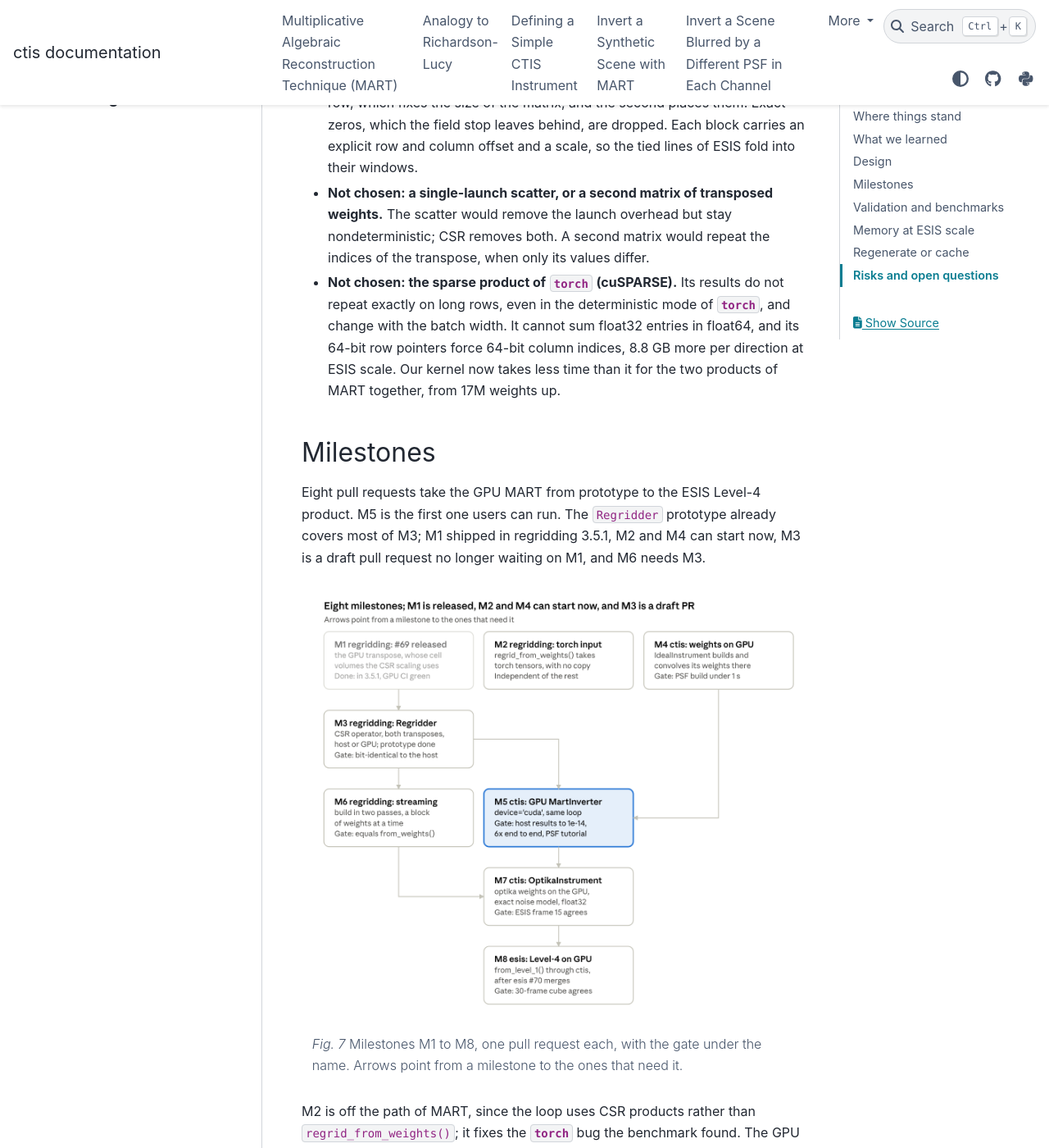
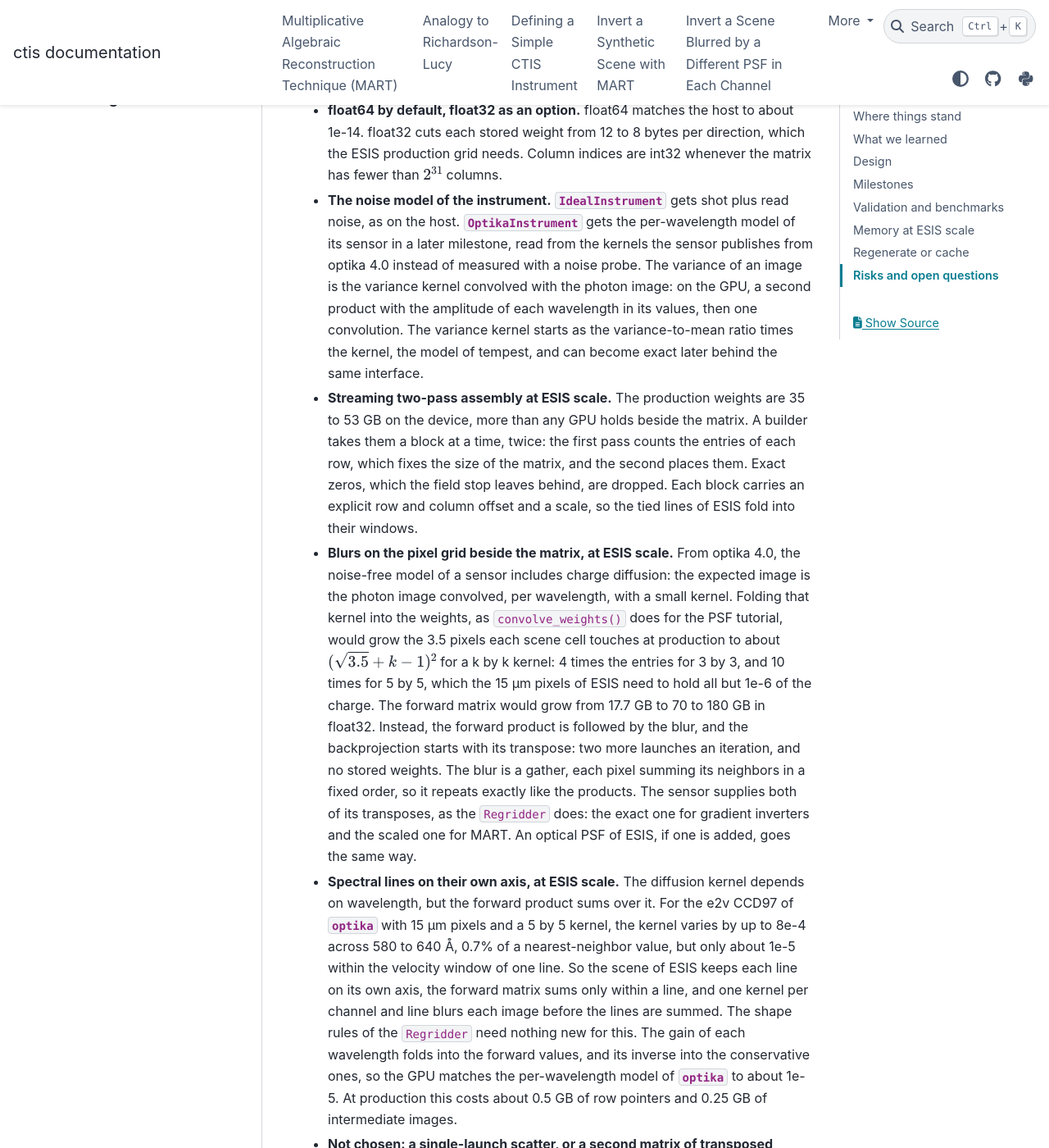
Before and after one commit to sun-data/ctis, a Sphinx documentation site: the page built from docs/roadmap/cuda-mart.rst, in a window 1280 px wide and 1400 px high, scrolled down 6373 px. Shown: the whole window at 82% size. Built offline with Sphinx 7.4.7 and the PyData theme 0.15.4, drawn with Linux system fonts in a browser that asks for light colours; the version number could not be read and is left out; some of the changed text lies outside the part shown.

Commit message:
Plan the charge diffusion of the optika sensor into the roadmap.
At ESIS scale the sensor's blur goes beside the CSR matrix rather than
into it, spectral lines keep their own axis, M7 reads the noise model
from the kernels optika 4.0 publishes, and M7 and M8 reproduce tempest
with diffusion off.

Co-Authored-By: Claude Opus 5.5 <noreply@anthropic.com>
Claude-Session: https://claude.ai/code/session_01GqceVSp8s2msxj1Dr9MrGU

```diff
--- a/docs/roadmap/cuda-mart.rst
+++ b/docs/roadmap/cuda-mart.rst
@@ -1,14 +1,15 @@
 CUDA MART Roadmap
 =================
 
-*As of 2026-10-08.*
+*As of 2026-10-12.*
 
 Every numerical piece of a CUDA implementation of MART now exists,
 and a prototype ``regridding.Regridder`` joins most of them:
 one sparse CSR operator with both of its transposes, assembled on the GPU.
-What remains is a GPU path in :class:`~ctis.inverters.MartInverter`,
-and a streaming build for weights too large to hold at once,
-which the ESIS Level-4 product needs.
+What remains is a GPU path in :class:`~ctis.inverters.MartInverter`
+and, for the ESIS Level-4 product,
+a streaming build for weights too large to hold at once,
+with the charge diffusion of the sensor applied beside the matrix.
 
 Where things stand
 ------------------
@@ -57,6 +58,11 @@ Where things stand
       - Weights as one CSR matrix with an explicit transpose;
         its CUDA product is that of :mod:`torch`, which does not repeat exactly on long rows;
         the regridding prototype generalizes it
+    * - Sensor kernels, with charge diffusion
+      - `optika #255 <https://github.com/sun-data/optika/pull/255>`__, for optika 4.0
+      - Draft
+      - The blur of the noise-free sensor as a kernel per wavelength,
+        its exact and scaled transposes, and a variance kernel for the noise model
     * - Level-4 GPU MART scripts
       - esis ``wip/level4-tempest-tooling``
       - Unmerged scripts
@@ -209,8 +215,16 @@ only the two products and where the arrays live differ.
   Column indices are int32 whenever the matrix has fewer than :math:`2^{31}` columns.
 - **The noise model of the instrument.**
   :class:`~ctis.instruments.IdealInstrument` gets shot plus read noise, as on the host.
-  :class:`~ctis.instruments.OptikaInstrument` gets the exact per-wavelength model of tempest,
-  measured with its noise probe, in a later milestone.
+  :class:`~ctis.instruments.OptikaInstrument` gets the per-wavelength model of its sensor
+  in a later milestone,
+  read from the kernels the sensor publishes from optika 4.0
+  instead of measured with a noise probe.
+  The variance of an image is the variance kernel convolved with the photon image:
+  on the GPU, a second product with the amplitude of each wavelength in its values,
+  then one convolution.
+  The variance kernel starts as the variance-to-mean ratio times the kernel,
+  the model of tempest,
+  and can become exact later behind the same interface.
 - **Streaming two-pass assembly at ESIS scale.**
   The production weights are 35 to 53 GB on the device,
   more than any GPU holds beside the matrix.
@@ -220,6 +234,36 @@ only the two products and where the arrays live differ.
   Exact zeros, which the field stop leaves behind, are dropped.
   Each block carries an explicit row and column offset and a scale,
   so the tied lines of ESIS fold into their windows.
+- **Blurs on the pixel grid beside the matrix, at ESIS scale.**
+  From optika 4.0, the noise-free model of a sensor includes charge diffusion:
+  the expected image is the photon image convolved, per wavelength, with a small kernel.
+  Folding that kernel into the weights, as ``convolve_weights()`` does for the PSF tutorial,
+  would grow the 3.5 pixels each scene cell touches at production
+  to about :math:`(\sqrt{3.5} + k - 1)^2` for a k by k kernel:
+  4 times the entries for 3 by 3, and 10 times for 5 by 5,
+  which the 15 µm pixels of ESIS need to hold all but 1e-6 of the charge.
+  The forward matrix would grow from 17.7 GB to 70 to 180 GB in float32.
+  Instead, the forward product is followed by the blur,
+  and the backprojection starts with its transpose:
+  two more launches an iteration, and no stored weights.
+  The blur is a gather, each pixel summing its neighbors in a fixed order,
+  so it repeats exactly like the products.
+  The sensor supplies both of its transposes, as the ``Regridder`` does:
+  the exact one for gradient inverters and the scaled one for MART.
+  An optical PSF of ESIS, if one is added, goes the same way.
+- **Spectral lines on their own axis, at ESIS scale.**
+  The diffusion kernel depends on wavelength, but the forward product sums over it.
+  For the e2v CCD97 of :mod:`optika` with 15 µm pixels and a 5 by 5 kernel,
+  the kernel varies by up to 8e-4 across 580 to 640 Å, 0.7% of a nearest-neighbor value,
+  but only about 1e-5 within the velocity window of one line.
+  So the scene of ESIS keeps each line on its own axis,
+  the forward matrix sums only within a line,
+  and one kernel per channel and line blurs each image before the lines are summed.
+  The shape rules of the ``Regridder`` need nothing new for this.
+  The gain of each wavelength folds into the forward values,
+  and its inverse into the conservative ones,
+  so the GPU matches the per-wavelength model of :mod:`optika` to about 1e-5.
+  At production this costs about 0.5 GB of row pointers and 0.25 GB of intermediate images.
 - **Not chosen: a single-launch scatter, or a second matrix of transposed weights.**
   The scatter would remove the launch overhead but stay nondeterministic;
   CSR removes both.
@@ -261,6 +305,7 @@ M3 should be reviewed by the author of the :mod:`torch` ``Regridder``,
 which it generalizes.
 M6 is new: the production weights do not fit on any GPU at once,
 so the operator has to be built from blocks of weights produced on demand.
+M7 needs optika 4.0, whose sensor publishes the kernels of its blur and noise.
 
 Validation and benchmarks
 -------------------------
@@ -306,11 +351,14 @@ since :class:`~ctis.inverters.MartInverter` is already validated.
       - Production assembly, beyond building the weights,
         in under a minute on an 80 GB GPU
     * - M7
-      - ESIS frame 15 matches ``reproduce_level4.py`` of tempest
+      - With diffusion off (``diffusion=None`` on the material of the sensor),
+        ESIS frame 15 matches ``reproduce_level4.py`` of tempest;
+        with it on, a science check
       - The production grid fits one GPU;
         tempest ran 30 frames in about 10 minutes on an H100
     * - M8
-      - The 30-frame cube matches the distributed Level-4 FITS files
+      - With diffusion off, the 30-frame cube matches the distributed Level-4 FITS files;
+        with it on, a science check
       - No slower than tempest
 
 The benchmark problems are the tutorial, the PSF tutorial and the 256 by 256 scene.
@@ -388,6 +436,8 @@ The scene is 1139 cells across at 0.75″,
 from the raytrace field of the distortion fit padded by 1.25, as tempest builds it.
 Fewer velocity bins shrink the problem most;
 coarser cells help less, since each one touches more detector pixels.
+Keeping the spectral lines on their own axis, for the blur of the sensor,
+adds about 0.75 GB at production.
 
 Regenerate or cache
 -------------------
@@ -488,6 +538,13 @@ the rest are questions to settle before the milestone that needs them.
   Tempest stores one per forward weight, 8.8 GB at production.
   It is constant for each channel and velocity slot,
   so the product could compute it from the row and column of each entry instead.
+- **Charge diffusion changes Level-4 (M7, M8).**
+  From optika 4.0, the noise-free model of a sensor includes charge diffusion,
+  so MART will also undo the diffusion blur,
+  and Level-4 reconstructions will differ from those of tempest.
+  ctis allows only optika below 4, so nothing changes until ctis raises that cap.
+  M7 and M8 therefore reproduce tempest with diffusion off,
+  and check the science with it on.
 - **Host time per GPU call (M5).**
   Each ``Regridder`` call spends about 0.2 ms on the host,
   in the launch of :mod:`numba`, its array wrappers and the layout in :mod:`torch`.
```
Also changed, not shown: docs/roadmap/cuda-mart/milestones.png.
